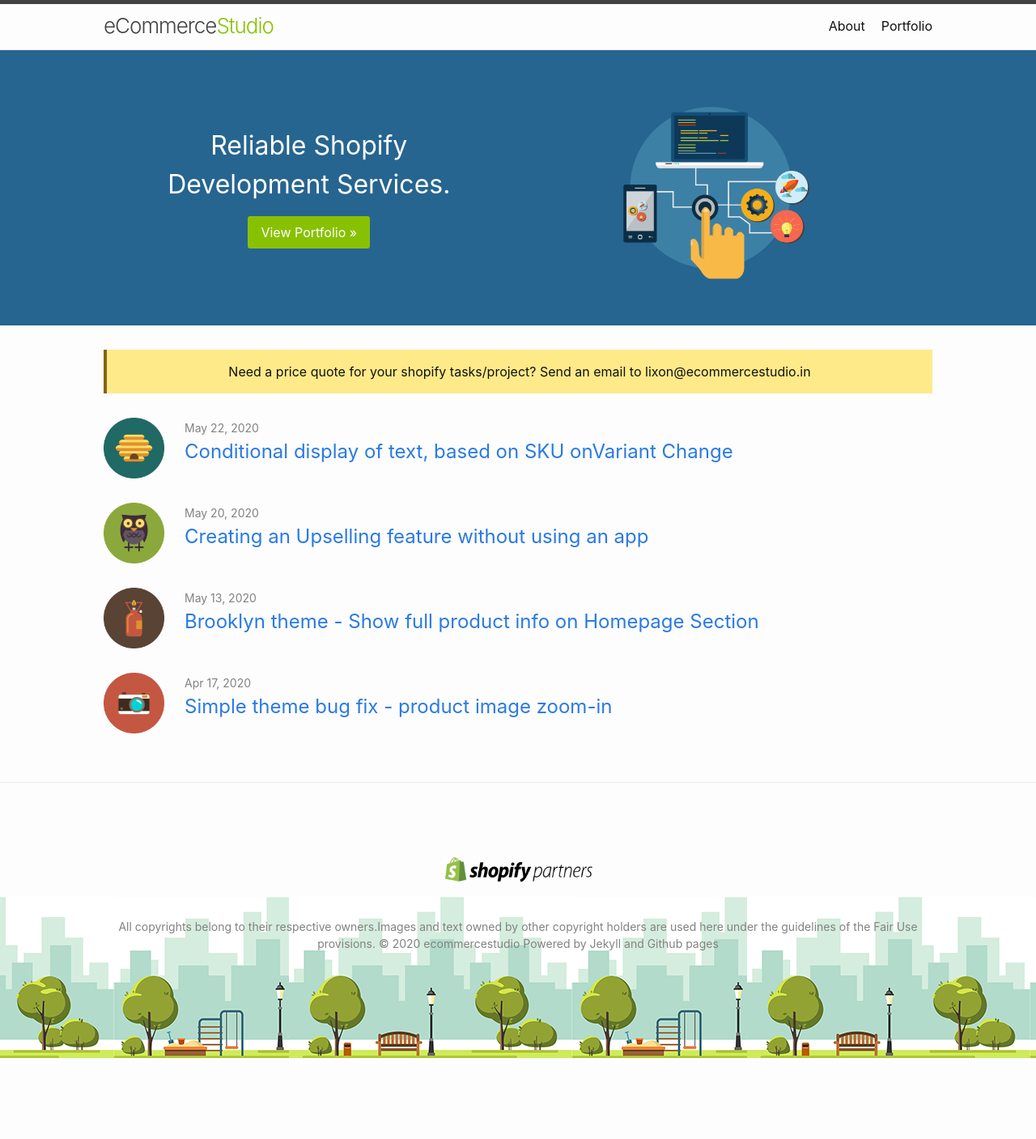
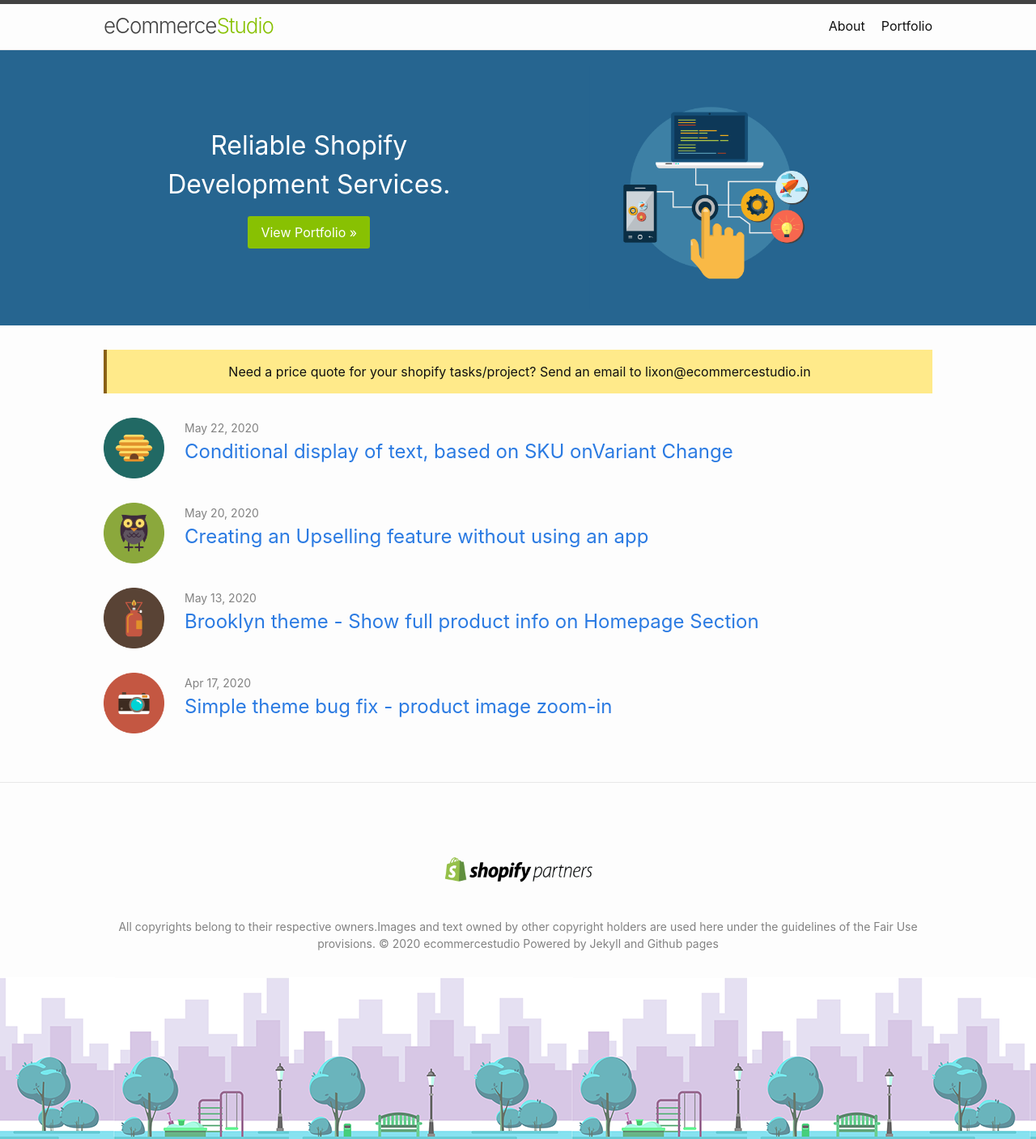
Before and after one commit to lixonic/ecommercestudio, a Jekyll site: the page built from index.markdown, in a window 1280 px wide. Shown: the whole page at 81% size. Built offline with Jekyll 4.4.1, drawn with Linux system fonts in a browser that asks for light colours; before the commit the page ends 1307 px from its top, so only the background shows below that.

Commit message:
image fix

```diff
--- a/assets/css/style.scss
+++ b/assets/css/style.scss
@@ -181,5 +181,5 @@
   }
   .site-footer{
     background: url(../../images/general/footer.png) repeat-x bottom center;
-    min-height: 280px;
+    min-height: 380px;
   }
```
Also changed, not shown: images/general/footer.png.
